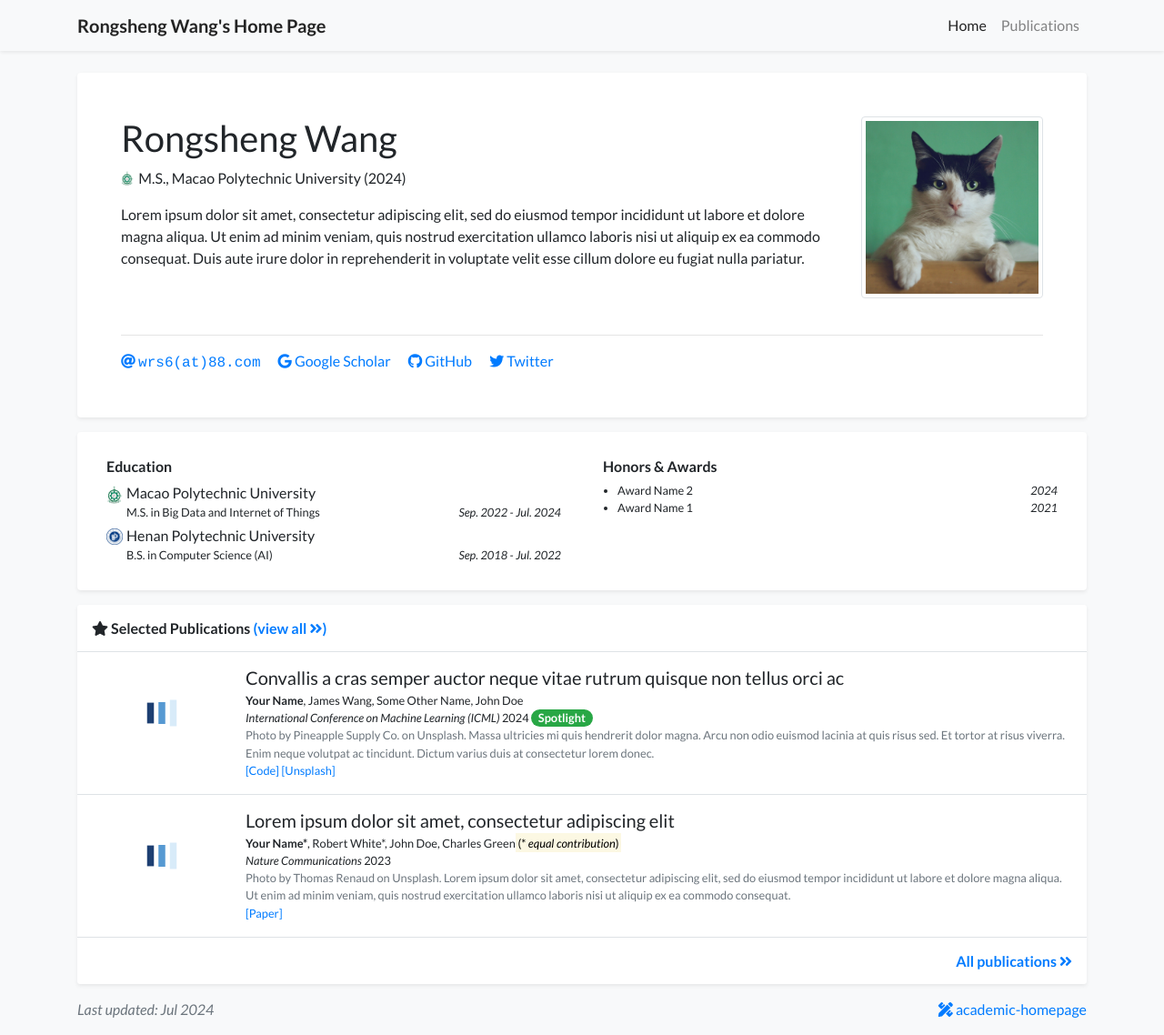
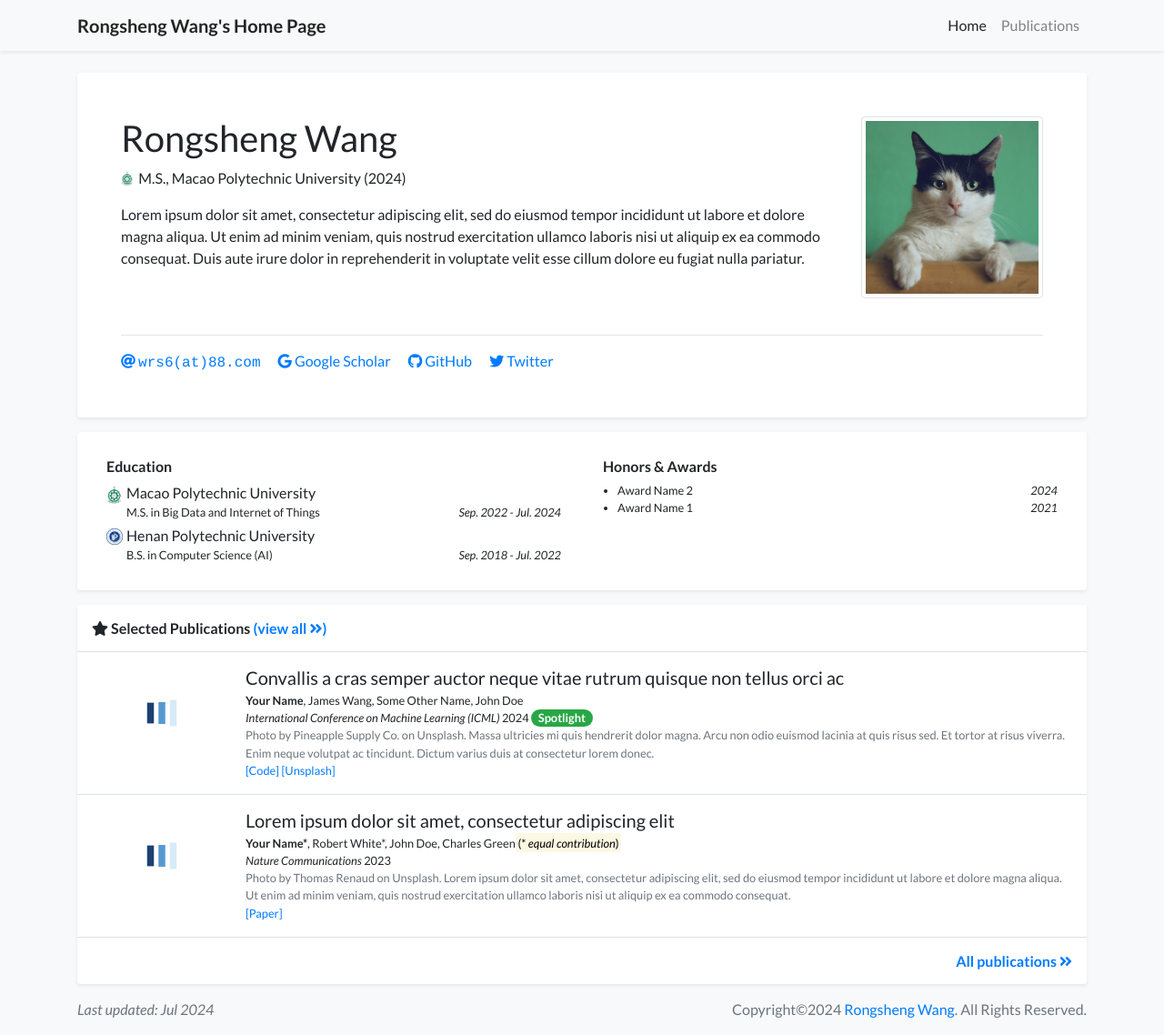
Before and after one commit to WangRongsheng/WangRongsheng.github.io, a Jekyll site: the page built from index.html, in a window 1280 px wide and 1138 px high. Shown: the whole window at 91% size. Built offline with Jekyll 4.4.1, drawn with Linux system fonts in a browser that asks for light colours; a style sheet for code colours, icons or effects is not loaded.

Commit message:
Update profile.yml

```diff
--- a/_data/profile.yml
+++ b/_data/profile.yml
@@ -51,4 +51,4 @@ awards:
 # Feel free to replace the footer text if you would like to, but I will greatly appreciate it
 # if you keep the link to the template so that more people can benefit from it. Thanks!
 footer_text: >-
-  <a href="https://github.com/luost26/academic-homepage" target="_blank"><i class="fas fa-pencil-ruler"></i> academic-homepage</a>
+  Copyright©2024 <a href="https://github.com/WangRongsheng" target="_blank">Rongsheng Wang</a>. All Rights Reserved.
```
